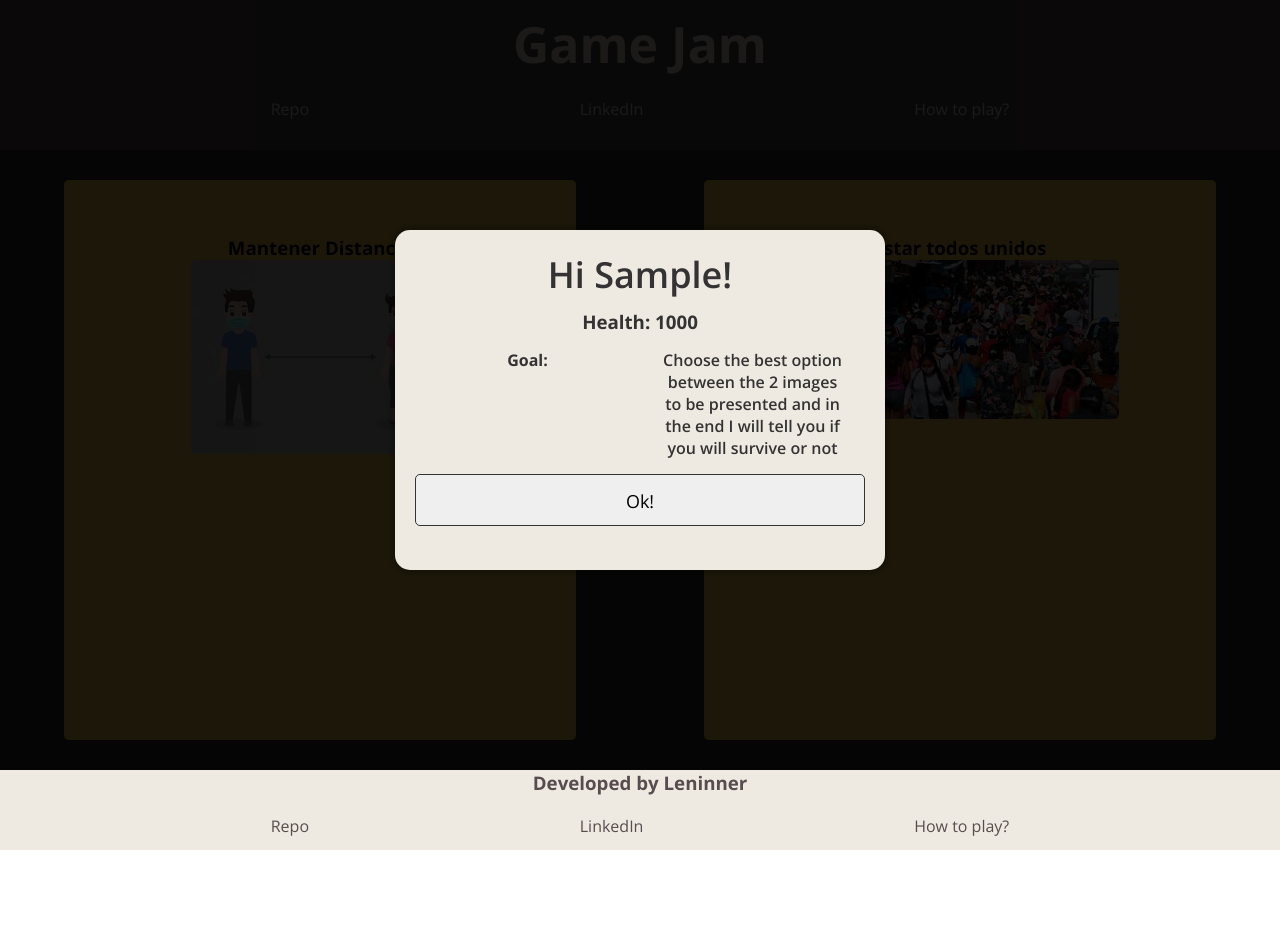
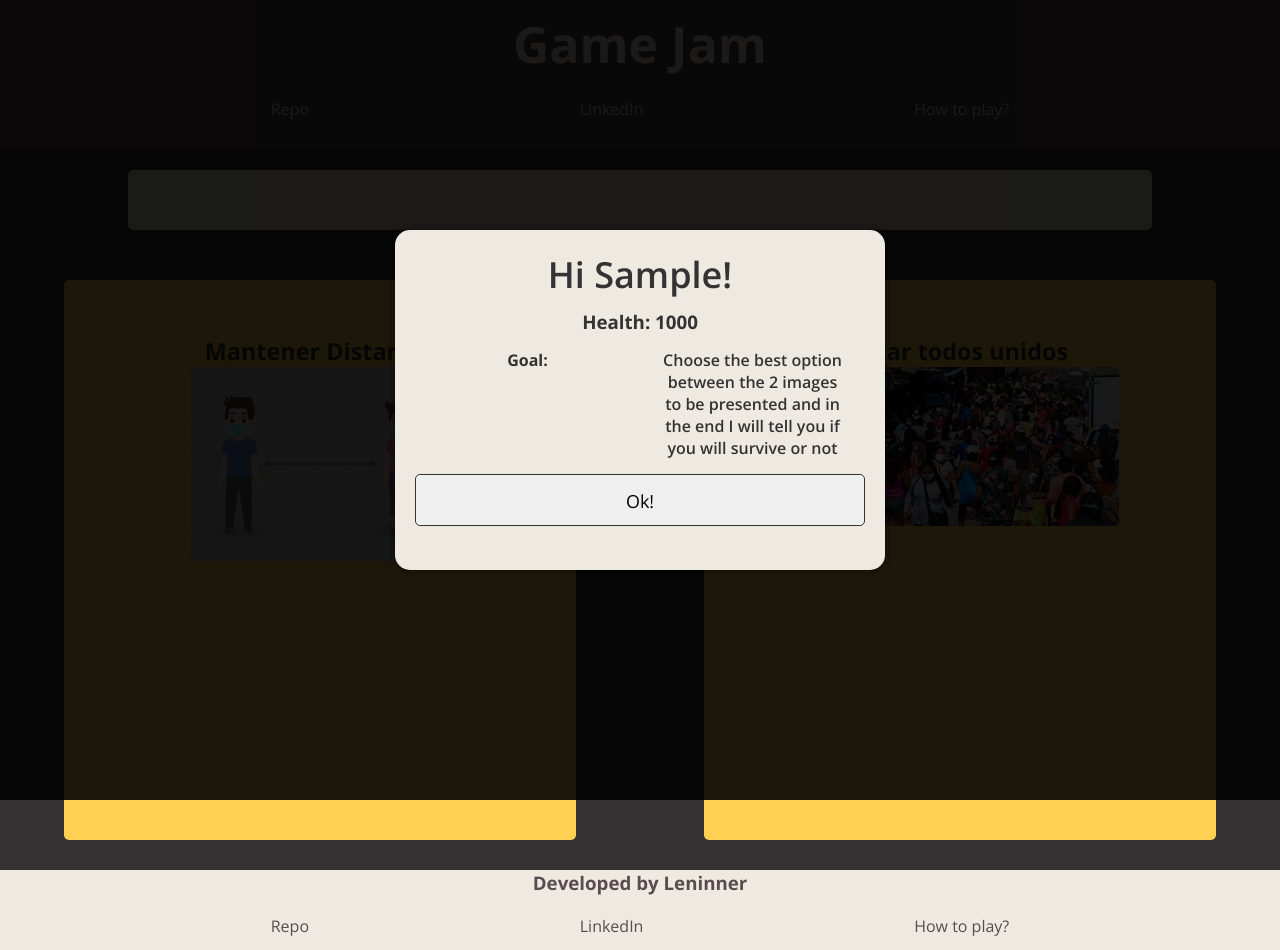
Before and after one commit to Leninner/gameJam, a website with bundled scripts: page dist/index.html in a window 1280 px wide. Both pictures are taken after typing "Sample" into the empty fields and a click on the button "Add". Before the commit the page ends 850 px from the top, so only its background shows below. Built offline with nearby package versions, Linux system fonts and the light colour scheme.

Commit message:
Añado más diseño y el controlador de vida

```diff
--- a/src/gameController.js
+++ b/src/gameController.js
@@ -127,7 +127,7 @@ function setItems(
 
 function startGame(btn, main) {
     btn.addEventListener("click", () => {
-        main.removeChild(main.childNodes[1]);
+        main.removeChild(main.childNodes[2]);
     });
 }
 
--- a/src/home.js
+++ b/src/home.js
@@ -1,5 +1,5 @@
-import { setElements } from "./gameController.js";
 import { doPopUpWelcome } from "./popup.js";
+import { doControlLive } from "./tableMain.js";
 
 const main = document.querySelector(".main");
 
@@ -59,6 +59,7 @@ function doFooter() {
 
 function constructor() {
     doHeader();
+    doControlLive();
     doPopUpWelcome();
     doFooter();
 }
--- a/src/style.css
+++ b/src/style.css
@@ -15,6 +15,7 @@
 html {
     min-height: 100%;
     position: relative;
+    background-color: var(--main-bg-color);
 }
 
 ul {
@@ -25,6 +26,16 @@ ul {
 }
 img {
     border-radius: 5px;
+    cursor: pointer;
+}
+img:hover {
+    transform: scale(1.1);
+    margin-top: 15px;
+    transition: 0.5s ease all;
+}
+
+input {
+    cursor: pointer;
 }
 
 /* Header */
@@ -97,6 +108,9 @@ span {
     width: 80%;
     height: 80%;
     text-align: center;
+    color: var(--main-bg-color);
+    font-weight: 600;
+    font-size: 20px;
 }
 
 /* Get user name */
@@ -186,3 +200,19 @@ span {
 .contenedorResumen p {
     font-weight: 600;
 }
+
+/* Controlador de Vida */
+
+.contenedorLive {
+    width: 80%;
+    height: 60px;
+    margin: 20px auto;
+    border-radius: 5px;
+    background-color: var(--color-a);
+    cursor: pointer;
+}
+
+.contenedorLive:hover {
+    transform: scale(1.05);
+    transition: 0.3s ease all;
+}
--- a/src/tableMain.js
+++ b/src/tableMain.js
@@ -30,4 +30,12 @@ function addPlayer(btn, user, overlay) {
     });
 }
 
-export { doTable, createPlayer, addPlayer };
+function doControlLive() {
+    let divContenedorLive = document.createElement("div");
+
+    divContenedorLive.classList.add("contenedorLive");
+
+    main.appendChild(divContenedorLive);
+}
+
+export { doTable, createPlayer, addPlayer, doControlLive };
```
Also changed, not shown: dist/main.js.
